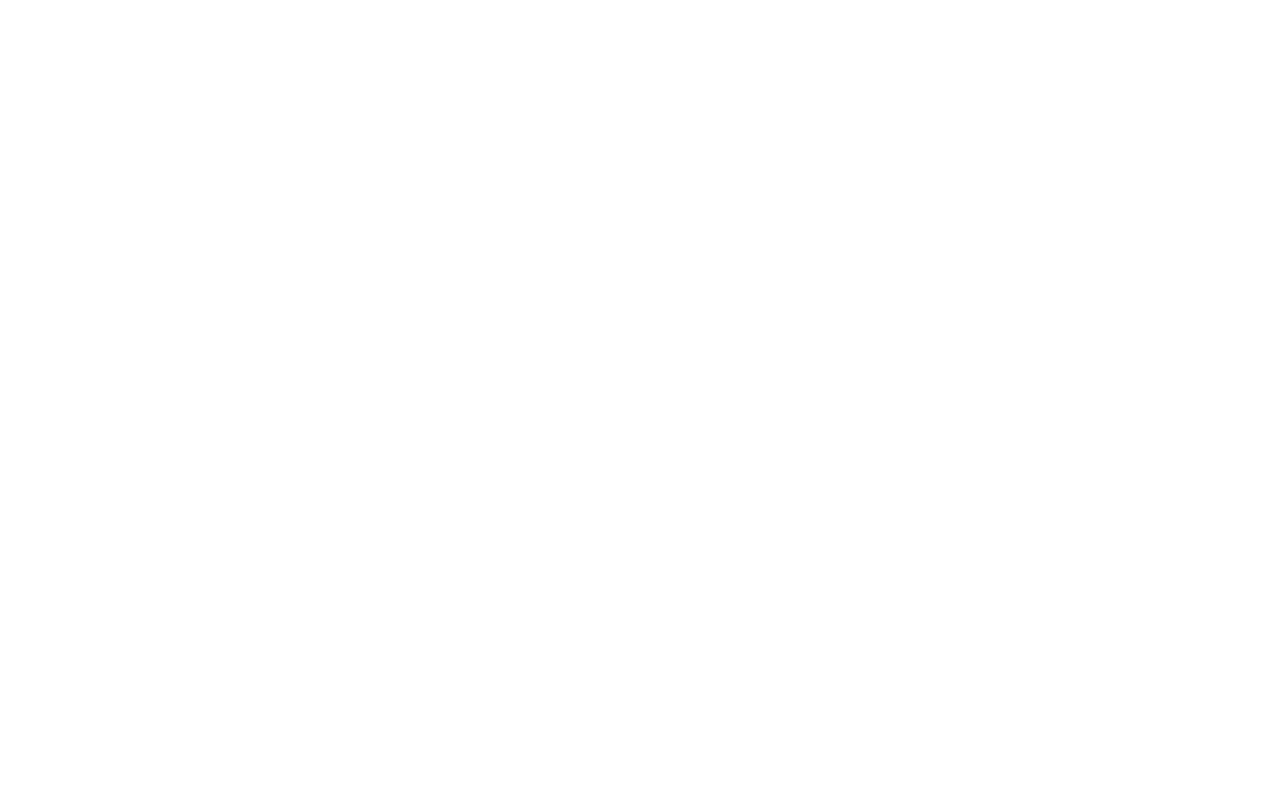
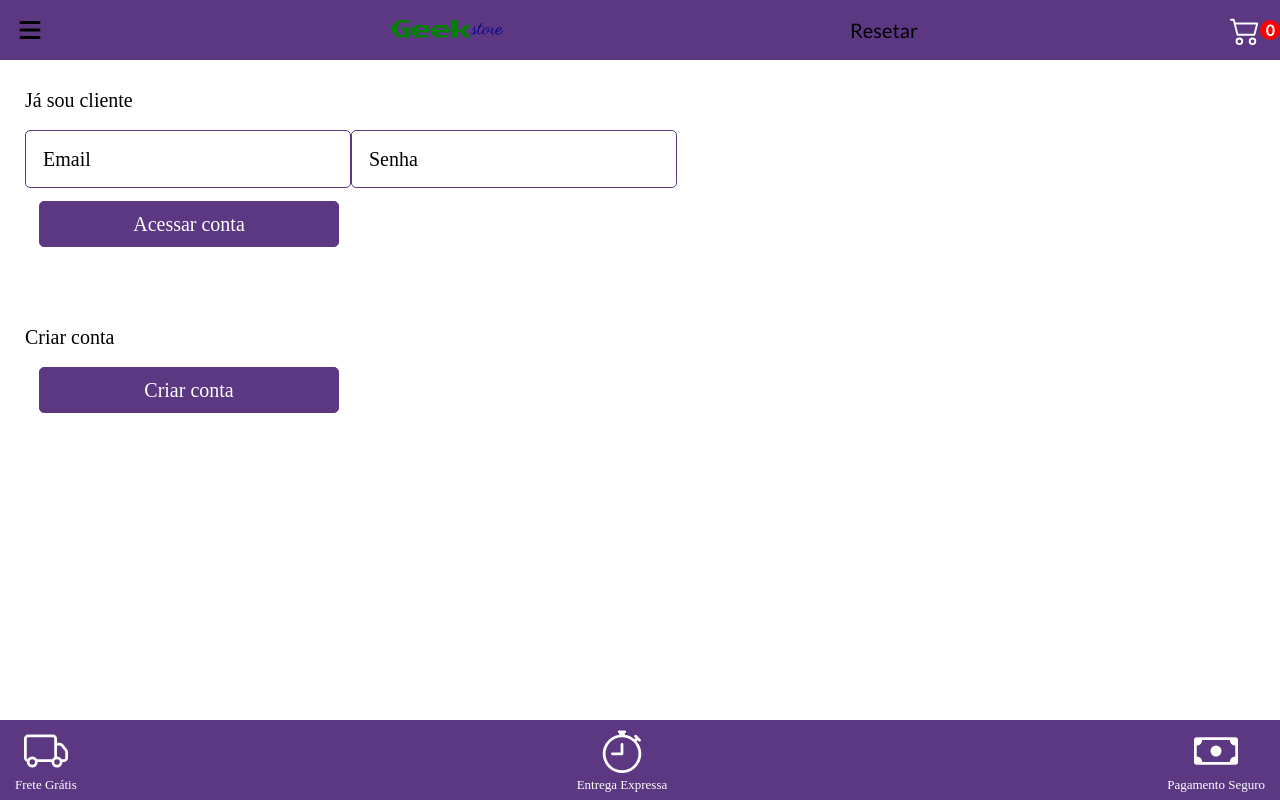
Before and after one commit to victorHL99/projeto14-boot-store-front, a React (Create React App) app: page /login/1 in a window 1280 px wide. Before the commit this address had no page. Built offline with nearby package versions, Linux system fonts and the light colour scheme.

Commit message:
commit com ste a funcionalidade de romover ok e alterações na rota de login

```diff
--- a/src/components/App.js
+++ b/src/components/App.js
@@ -12,18 +12,26 @@
 
 function App(){
 
+
+
     const infocart = localStorage.getItem('onShopCart');
-
     const shopCartObj = JSON.parse(infocart);
-    console.log("Objeto: ",shopCartObj)
 
     const [token, setToken] = useState({token:null});
-    const [shopCart, setItemShopCart] = useState(shopCartObj||[]);
-    console.log("State:: ",shopCart)
+    const [shopCart, setItemShopCart] = useState(shopCartObj);
+
+    if(shopCart === null){
+        localStorage.setItem('onShopCart', '[]');
+
+        const infoCartInitial = localStorage.getItem('onShopCart');
+        const shopCartObjInitial = JSON.parse(infoCartInitial);
+
+        setItemShopCart(shopCartObjInitial);
+   }
 
     localStorage.setItem('onShopCart',  JSON.stringify(shopCart));
 
-    console.log('On App:', shopCart);
+
     return(
 
         <TokenContext.Provider value={{token, setToken, shopCart, setItemShopCart}}>
@@ -31,7 +39,7 @@
                 <Routes>
                     <Route path="/" element={<Home/>}></Route>
                     <Route path="/item/:idItem" element={<Item/>}></Route>
-                    <Route path="/login" element={<Login/>}></Route>
+                    <Route path="/login/:type" element={<Login/>}></Route>
                     <Route path="/cadastro" element={<Register/>}></Route>
                     <Route path="/checkout" element={<Checkout/>}></Route>
                 </Routes>
--- a/src/components/Checkout.js
+++ b/src/components/Checkout.js
@@ -2,19 +2,18 @@
 import { useNavigate } from "react-router-dom";
 import styled from "styled-components";
 import { BsTrash } from 'react-icons/bs';
-
 
 import Footer from "./Footer";
 import Header from "./Header";
 import TokenContext from "./context/Token";
 import Loading from "./Loading";
 
-
 function Checkout(){
 
     const navigate = useNavigate();
     const {shopCart, token} = useContext(TokenContext);
     const [loading, setLoading] = useState(true);
+    const frete = 0;
     let total = 0;
     shopCart.forEach(element => {
         total += element.item.price * element.qtd;
@@ -24,14 +23,15 @@
     setTimeout(()=>setLoading(false),1500);
 
     function finalize(){
-
         token.token === null
-        ?navigate('/login')
+        ?navigate('/login/checkout')
         :navigate('/sucess')
     }
 
     return loading ? <Loading/>:
         <>
+        <Body>
+
             <Header/>
 
             <Main>
@@ -44,8 +44,9 @@
                 <div className="resumeInfos">
 
                     <p>Total <span>{total.toFixed(2).replace('.',',')}</span></p>
+                    <p>Frete <span>{frete.toFixed(2).replace('.',',')}</span></p>
+                    <input type={'number'} placeholder={'digite seu cep'}></input>
 
-                <input type={'number'} placeholder={'digite seu cep'}></input>
                     <button onClick={()=>{navigate('/')}}>Continuar comprando</button>
                     <button onClick={()=>finalize()}>finalizar</button>
 
@@ -53,6 +54,8 @@
             </Main>
 
             <Footer/>
+        </Body>
+
 
         </>
 
@@ -62,6 +65,21 @@
 
     const {qtd, item:{imagesURL, name, price }} = item;
     const total = (qtd*price).toFixed(2).replace('.',',');
+    const {setItemShopCart} = useContext(TokenContext);
+
+
+    function removeItem(name){
+
+        const infocart = localStorage.getItem('onShopCart');
+        const shopCartObj = JSON.parse(infocart);
+        console.log('name::::::', name  )
+
+        const newShopCart = shopCartObj.filter((value) => value.item.name !== name)
+
+        setItemShopCart(newShopCart);
+
+
+    }
 
 
     return(
@@ -72,7 +90,7 @@
                 <p className="name">{name}</p>
                 <p className="price">{qtd} x R$ {price.toFixed(2).replace('.',',')} un</p>
                 <p className="total">Total: R$ {total}</p>
-                <p className="trash">remover <BsTrash/></p>
+                <p className="trash" onClick={()=>removeItem(name)}>remover <BsTrash/></p>
             </div>
 
 
@@ -80,23 +98,40 @@
     )
 }
 
+const Body = styled.div`
+
+    position: absolute;
+    display: flex;
+
+
+`
+
+
 const Main = styled.main`
 
-    padding: 75px 15px 0px 15px;
+    margin-top: 65px;
+    margin-bottom: 85px;
+    width: 100vw;
+    padding: 25px;
+
+
 
     .resume{
         margin: 10px 0 25px 0 ;
     }
 
-    .summaryItems{
-        height: 480px;
-        overflow: scroll;
+    .resumeInfos p{
+        display: flex;
+        flex-direction: row;
+        justify-content: space-between;
+        padding: 10px;
     }
+
 
 `
 const Item = styled.div`
     display: flex;
-
+    width: 100%;
     margin-bottom: 25px;
     padding: 15px;
     border-radius: 5px;
--- a/src/components/Header.js
+++ b/src/components/Header.js
@@ -20,6 +20,10 @@
                 <h1 className='store'>store</h1>
             </div>
 
+            <h1 onClick={()=>{
+                localStorage.removeItem('onShopCart')
+            }}>Resetar</h1>
+
             <CartSummary/>
 
         </HeadPage>
@@ -31,10 +35,8 @@
     const navigate = useNavigate()
     const [cartState, setCartState] = useState(false);
 
-
     const infocart = localStorage.getItem('onShopCart');
     const shopCart = JSON.parse(infocart);
-
 
     let total =  0;
 
--- a/src/components/Item.js
+++ b/src/components/Item.js
@@ -10,6 +10,7 @@
 import api from "./api/api";
 
 import TokenContext from "./context/Token";
+import { HiShoppingBag } from "react-icons/hi";
 
 
 function Item(){
@@ -26,7 +27,22 @@
     console.log('items to add: ', itemToAdd);
 
     function addItemShopCart(){
-        setItemShopCart([...shopCart, itemToAdd]);
+        const infocart = localStorage.getItem('onShopCart');
+        let shopCartObj = JSON.parse(infocart);
+
+        console.log("olhaa: ", shopCartObj)
+
+        shopCartObj = [...shopCart, itemToAdd];
+        console.log("novo cart:", shopCartObj);
+
+        localStorage.setItem('onShopCart',  JSON.stringify(shopCartObj));
+
+        const getNewShopCart = localStorage.getItem('onShopCart');
+        console.log("newspc: ", getNewShopCart)
+        let newShopCartToSet = JSON.parse(getNewShopCart);
+        console.log('To get: ', newShopCartToSet);
+
+        setItemShopCart(newShopCartToSet);
         navigate('/checkout')
     }
 
--- a/src/components/Login.js
+++ b/src/components/Login.js
@@ -1,5 +1,5 @@
 import { useState, useContext } from 'react';
-import { Link, useNavigate } from 'react-router-dom';
+import { Link, useNavigate, useParams } from 'react-router-dom';
 import styled from 'styled-components';
 
 
@@ -9,33 +9,28 @@
 import TokenContext from './context/Token.js';
 
 function Login (){
-    const context = useContext(TokenContext);
-
-    const [email, setEmail] = useState("");
-    const [password, setPassword] = useState("");
 
     const navigator = useNavigate();
+    const {type} = useParams();
+    const {token, setToken, shopCart } = useContext(TokenContext);
+
+    const [ user, setUser ] = useState({email:'', password:'', shopCart:shopCart})
+
 
     async function tryLogin(e){
         e.preventDefault();
 
-        api.post('/login', { email, password })
-
+        api.post('/login', user)
             .then((response)=>{
-                console.log(response);
                 const { tokenSession } = response.data;
-                console.log(tokenSession);
-                context.setToken(tokenSession)
-                console.log(context.token);
-                navigator("/");
+                setToken({token:response.data});
+                type === 'checkout' ? navigator('/checkout/finalize') : navigator("/");
             })
 
             .catch ((error)=> {
-                console.log(email, password);
-            alert("Ops! Infelizmente aconteceu um erro! Tente novamente!");
-            console.log(error.response);
+                alert("Ops! Infelizmente aconteceu um erro! Tente novamente!");
+                console.log(error.response);
             });
-
     }
 
     return (
@@ -44,8 +39,8 @@
             <Main>
                 <p className='user'>Já sou cliente</p>
                 <form onSubmit={tryLogin}>
-                    <Input type="text" value={email} placeholder="Email" onChange={(e)=>setEmail(e.target.value)}/>
-                    <Input type="password" value={password} placeholder="Senha" onChange={(e)=>setPassword(e.target.value)}/>
+                    <Input type="text" value={user.email} placeholder="Email" onChange={(e)=>setUser({...user, email: e.target.value})}/>
+                    <Input type="password" value={user.password} placeholder="Senha" onChange={(e)=>setUser({...user, password: e.target.value})}/>
                     <Button type="submit" ><p>Acessar conta</p></Button>
                 </form>
                 <p className='newUser'>Criar conta</p>
--- a/src/components/api/api.js
+++ b/src/components/api/api.js
@@ -1,7 +1,7 @@
 import axios from "axios";
 
 const api = axios.create({
-    baseURL:"https://geekstorede.herokuapp.com"
+    baseURL:"http://localhost:5000"
 });
 
 export default api;
```
Lines whose indentation alone changed are shown as unchanged.
